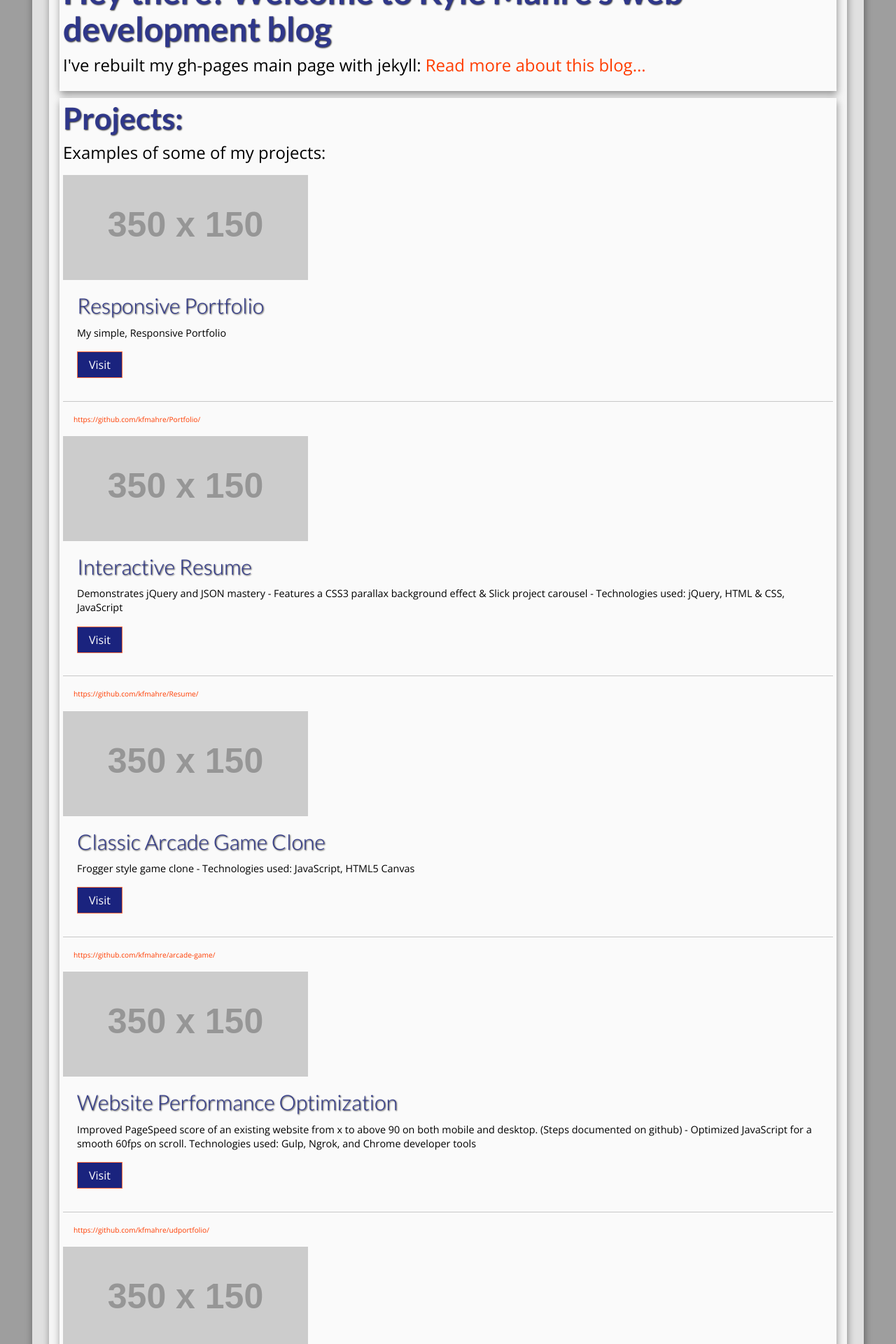
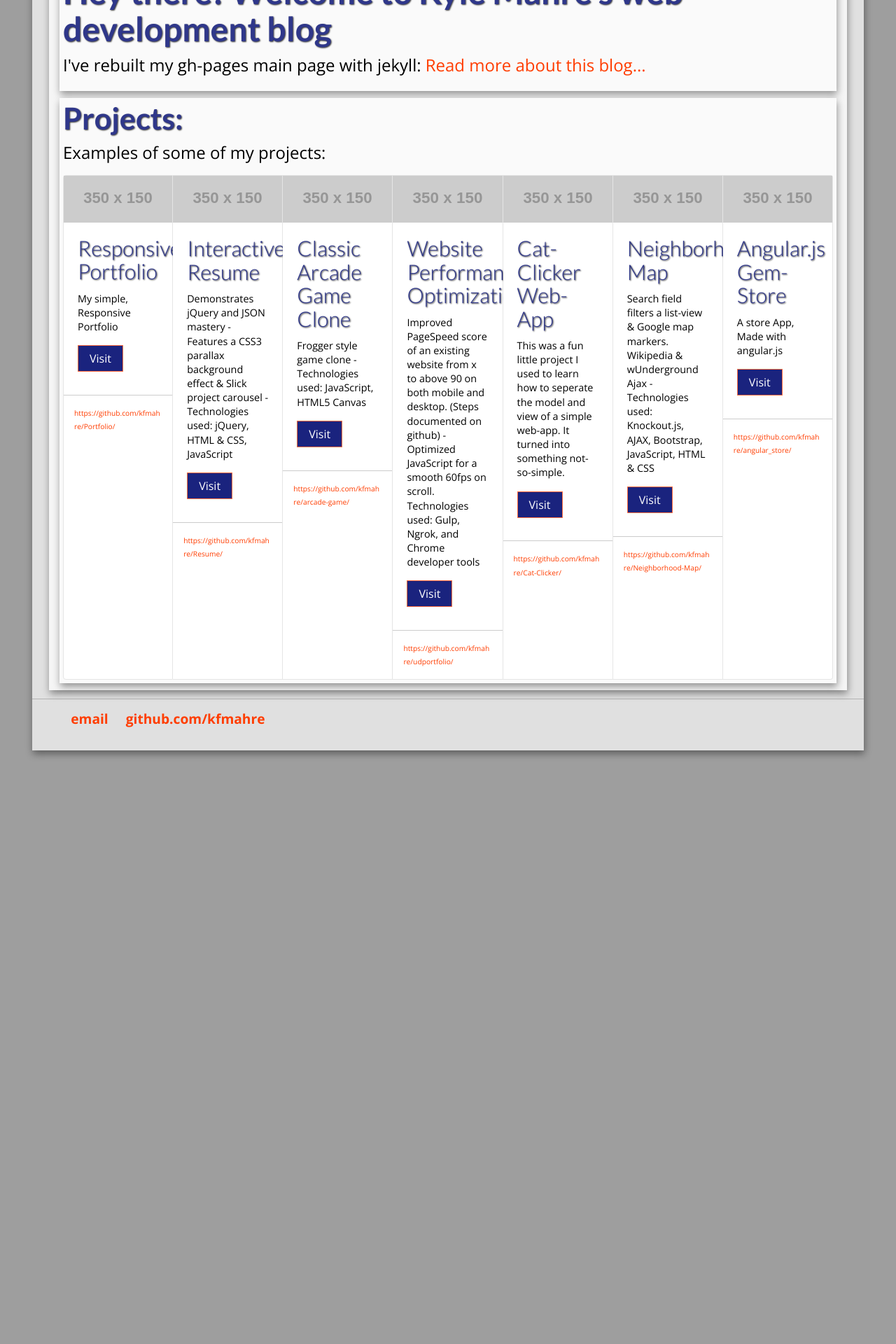
Before and after one commit to kfmahre/kfmahre.github.io, a Jekyll site: the page built from index.html, in a window 1280 px wide. Shown: the part 310-2230 px from the top of the page at 70% size. Built offline with Jekyll 4.4.1, drawn with Linux system fonts in a browser that asks for light colours.

Commit message:
returned the list of projects to cards

```diff
--- a/index.html
+++ b/index.html
@@ -16,10 +16,10 @@ title: Kyle Mahre, Web Developer
     <div class="blurb">
       <h2>Projects:</h2>
       <p class="text-thin">Examples of some of my projects:</p>
-      <div id="project-carousel" class="carousel slide" data-ride="carousel">
-        <div class="carousel-inner" role="listbox" ng-controller="CardController as cards">
-          <div ng-repeat="project in cards.projects">
-            <div class="carousel-item active">
+
+        <div class="card-group" ng-controller="CardController as cards">
+          <div class="card" ng-repeat="project in cards.projects">
+            <div class="carousel-item">
               <img class="card-img-top fit" ng-src="[[project.projectImg]]" alt="Card image cap"/>
               <div class="card-block">
                 <h4 class="card-title text-thin">[[project.name]]</h4>
@@ -34,7 +34,7 @@ title: Kyle Mahre, Web Developer
             </div>
           </div>
         </div>
-      </div>
+
     </div>
 
   </div>
```
